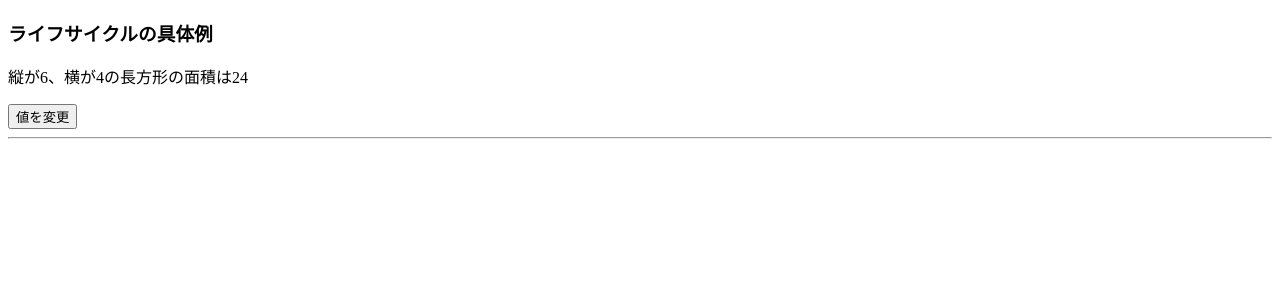
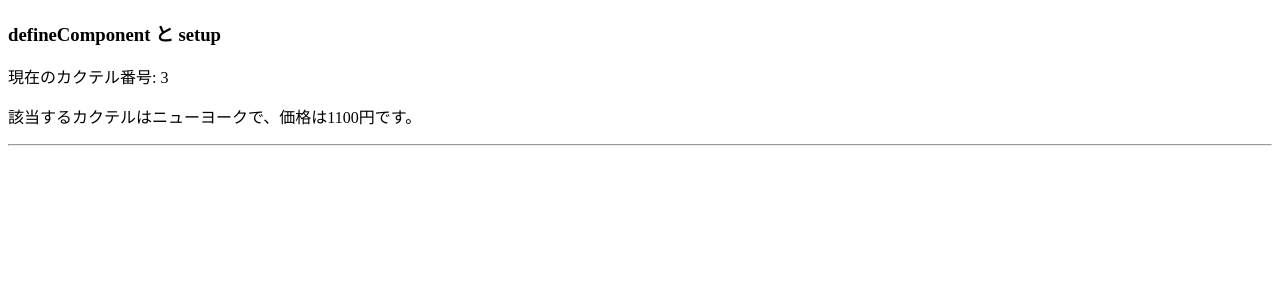
Before and after one commit to ShunyaSakamoto/lara9-vue3, a Vue app in the folder web/: page / in a window 1280 px wide. Shown: the top 300 px of the page. Built offline with nearby package versions, Linux system fonts and the light colour scheme.

Commit message:
[fix]defineComponentとsetupの利用

```diff
--- a/web/src/App.vue
+++ b/web/src/App.vue
@@ -1,54 +1,47 @@
-<script setup lang="ts">
-import {
-  computed,
-  ref,
-  onBeforeMount,
-  onMounted,
-  onBeforeUpdate,
-  onUpdated,
-  onRenderTracked,
-  onRenderTriggered,
-} from "vue";
-import type { DebuggerEvent } from "vue";
+<script lang="ts">
+import { defineComponent, computed, ref } from "vue";
 
-const heightInit = Math.round(Math.random() * 10);
-const widthInit = Math.round(Math.random() * 10);
-const height = ref(heightInit);
-const width = ref(widthInit);
-const area = computed((): number => {
-  return height.value * width.value;
-});
-const change = (): void => {
-  height.value = Math.round(Math.random() * 10);
-  width.value = Math.round(Math.random() * 10);
-};
-onBeforeMount((): void => {
-  console.log(`beforeMount called: ${height.value} * ${width.value}`);
-});
-onMounted((): void => {
-  console.log(`mounted called: ${height.value} * ${width.value}`);
-});
-onBeforeUpdate((): void => {
-  console.log(`beforeUpdate called: ${height.value} * ${width.value}`);
-});
-onUpdated((): void => {
-  console.log(`updated called: ${height.value} * ${width.value}`);
-});
-onRenderTracked((event: DebuggerEvent): void => {
-  console.log(`renderTracked called: ${height.value} * ${width.value}`);
-  console.log(event);
-});
-onRenderTriggered((event: DebuggerEvent): void => {
-  console.log(`RenderTriggered called: ${height.value} * ${width.value}`);
-  console.log(event);
+interface Cocktail {
+  id: number;
+  name: string;
+  price: number;
+}
+
+export default defineComponent({
+  name: "App",
+  setup() {
+    const cocktailDataListInit = new Map<number, Cocktail>();
+    cocktailDataListInit.set(1, { id: 1, name: "ホワイトレディ", price: 1200 });
+    cocktailDataListInit.set(2, { id: 2, name: "ブルーハワイ", price: 1500 });
+    cocktailDataListInit.set(3, { id: 3, name: "ニューヨーク", price: 1100 });
+    cocktailDataListInit.set(4, { id: 4, name: "マティーニ", price: 1500 });
+    const cocktailNo = ref(1);
+    const priceMsg = computed((): string => {
+      const cocktail = cocktailDataListInit.get(cocktailNo.value);
+      let msg = "該当カクテルはありません。";
+      if (cocktail != undefined) {
+        msg = `該当するカクテルは${cocktail.name}で、価格は${cocktail.price}円です。`;
+      }
+
+      return msg;
+    });
+    setInterval((): void => {
+      cocktailNo.value = Math.round(Math.random() * 3) + 1;
+    }, 1000);
+
+    return {
+      cocktailNo,
+      priceMsg,
+    };
+  },
 });
 </script>
 
 <template>
   <div>
-    <h3>ライフサイクルの具体例</h3>
-    <p>縦が{{ height }}、横が{{ width }}の長方形の面積は{{ area }}</p>
-    <button v-on:click="change">値を変更</button>
+    <h3>defineComponent と setup</h3>
+    <p>現在のカクテル番号: {{ cocktailNo }}</p>
+    <p>{{ priceMsg }}</p>
   </div>
   <hr />
 </template>
```
